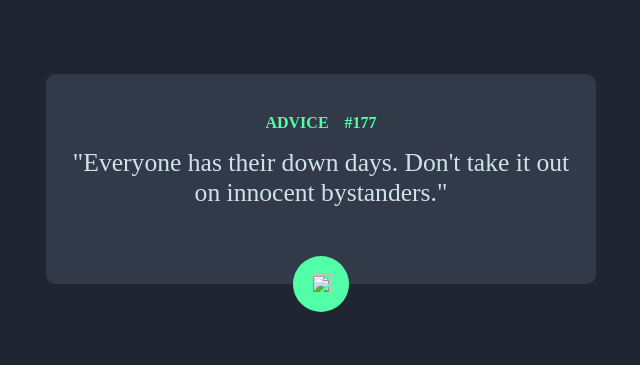
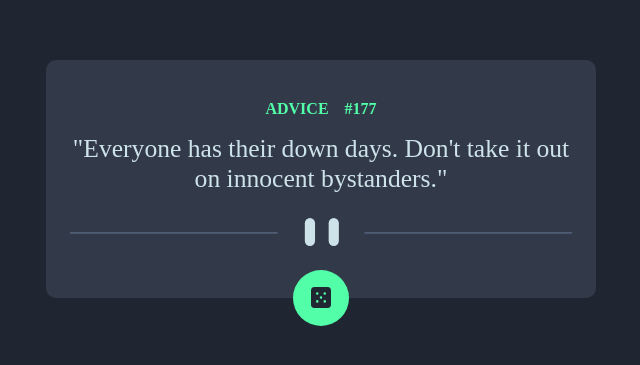
Before and after one commit to codesbyayush/advice-generator-app, a plain HTML site: page index.html in a window 1280 px wide. Shown: the part 221-586 px from the top of the page, without its empty margins (319-959 px from the left). Drawn offline with Linux system fonts and the light colour scheme; the site is published under a folder, as on GitHub Pages, so addresses that start at the root find nothing; no server answers.

Commit message:
Update index.html

```diff
--- a/index.html
+++ b/index.html
@@ -20,11 +20,11 @@
       <h1 id="top-heading">advice&nbsp; &nbsp; #<span id="id">177</span>
       </h1>
       <p id="advice">"Everyone has their down days. Don't take it out on innocent bystanders."</p>
-      <img src="/images/pattern-divider-mobile.svg" alt="" class="divider">
+      <img src="images/pattern-divider-mobile.svg" alt="" class="divider">
     </div>
     <div class="btn">
       <button id="click">
-        <img src="/images/icon-dice.svg" alt="" class="dice">
+        <img src="images/icon-dice.svg" alt="" class="dice">
       </button>
     </div>
   </div>
```
